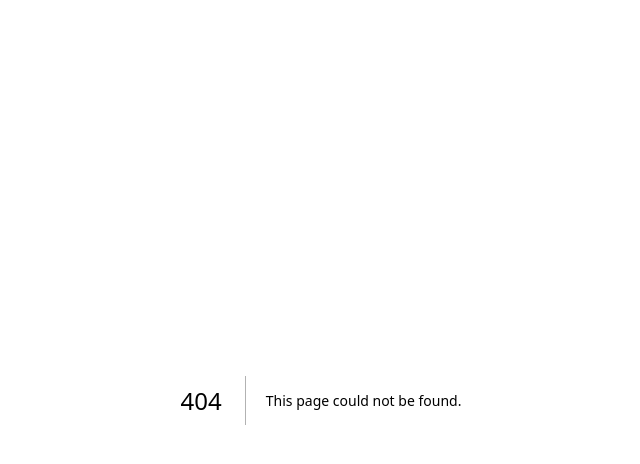
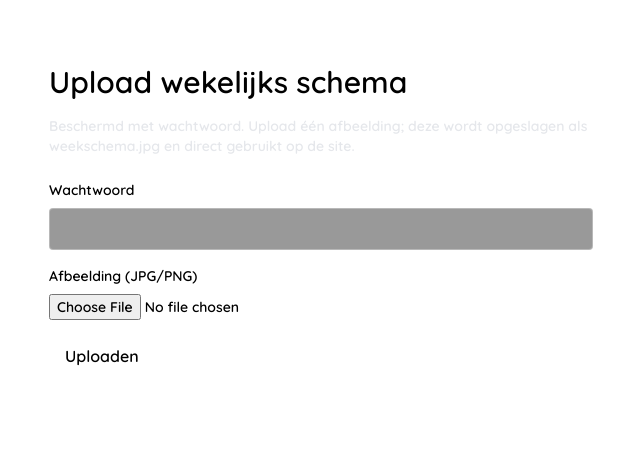
Before and after one commit to hpavenge/MaickelsBroodjes, a Next.js app: page /upload in a window 1280 px wide. Before the commit this address had no page. Shown: the top 464 px of the page, without its empty margins (319-959 px from the left). Built offline with nearby package versions, Linux system fonts and the light colour scheme.

Commit message:
added weekly schema jpg

```diff
--- /dev/null
+++ b/app/api/upload/route.ts
@@ -0,0 +1,34 @@
+import { NextResponse } from 'next/server'
+import { writeFile } from 'fs/promises'
+import path from 'path'
+
+export const runtime = 'nodejs'
+
+export async function POST(request: Request) {
+  // Trim to avoid accidental whitespace/newlines in env files or form values
+  const password = process.env.UPLOAD_PASSWORD?.trim()
+
+  const formData = await request.formData()
+  const incomingPassword = (formData.get('password') as string | null)?.trim()
+  const file = formData.get('file') as File | null
+
+  if (!password) {
+    return NextResponse.json({ error: 'Server password not set' }, { status: 500 })
+  }
+
+  if (!incomingPassword || incomingPassword !== password) {
+    return NextResponse.json({ error: 'Unauthorized' }, { status: 401 })
+  }
+
+  if (!file) {
+    return NextResponse.json({ error: 'No file uploaded' }, { status: 400 })
+  }
+
+  const bytes = await file.arrayBuffer()
+  const buffer = Buffer.from(bytes)
+  const targetPath = path.join(process.cwd(), 'public', 'weekschema.jpg')
+
+  await writeFile(targetPath, buffer)
+
+  return NextResponse.json({ success: true, message: 'Schema updated' })
+}
--- a/app/components/WekelijksSchema.tsx
+++ b/app/components/WekelijksSchema.tsx
@@ -1,7 +1,13 @@
 'use client'
+import Image from 'next/image'
 import { useEffect, useState } from 'react'
 
 const dagen = ['dinsdag', 'woensdag', 'donderdag', 'vrijdag', 'zaterdag']
+
+const schemaImage = {
+  src: '/weekschema.jpg',
+  alt: 'Wekelijks schema zoals geplaatst op socials',
+}
 
 const locaties = {
   even: {
@@ -141,11 +147,23 @@ export default function WekelijksSchema() {
     <section id="locaties" className="max-w-4xl mx-auto px-4 py-16">
       <h2 className="text-3xl font-bold mb-2">📅 Schema</h2>
       <br />
-      <p className="text-white text-sm mb-8">Kijk voor de actuele openingstijden en locaties op onze Facebook of Instagram pagina!
-      </p>
+
+      <div className="mb-10">
+        <figure className="border border-white/30 rounded-lg overflow-hidden bg-black/20">
+          <Image
+            src={schemaImage.src}
+            alt={schemaImage.alt}
+            width={1200}
+            height={1200}
+            className="w-full h-auto object-contain"
+            priority
+          />
+          <figcaption className="p-3 text-sm text-gray-200 bg-black/40">Wekelijks schema</figcaption>
+        </figure>
+      </div>
 
 
-      <div className="hidden md:flex justify-between flex-wrap gap-2 mb-6 w-full">
+      {/* <div className="hidden md:flex justify-between flex-wrap gap-2 mb-6 w-full">
         {dagen.map((dag) => (
           <button
             key={dag}
@@ -156,10 +174,10 @@ export default function WekelijksSchema() {
             {dag.charAt(0).toUpperCase() + dag.slice(1)}
           </button>
         ))}
-      </div>
+      </div> */}
 
       {/* //Mobile navigation for days */}
-      <div className="flex md:hidden justify-between items-center mb-6">
+      {/* <div className="flex md:hidden justify-between items-center mb-6">
         <button
           onClick={() => {
             const currentIdx = dagen.indexOf(selectedDay)
@@ -181,9 +199,9 @@ export default function WekelijksSchema() {
         >
           →
         </button>
-      </div>
+      </div> */}
 
-      <div
+      {/* <div
         key={selectedDay}
         className="space-y-6 transition-all duration-500 ease-in-out animate-fade"
       >
@@ -201,7 +219,7 @@ export default function WekelijksSchema() {
             </a>
           </div>
         ))}
-      </div>
+      </div> */}
 
     </section>
   )
--- /dev/null
+++ b/app/upload/page.tsx
@@ -0,0 +1,79 @@
+'use client'
+
+import { FormEvent, useState } from 'react'
+
+export default function UploadSchema() {
+  const [password, setPassword] = useState('')
+  const [file, setFile] = useState<File | null>(null)
+  const [status, setStatus] = useState<string | null>(null)
+  const [loading, setLoading] = useState(false)
+
+  async function handleSubmit(e: FormEvent<HTMLFormElement>) {
+    e.preventDefault()
+    setStatus(null)
+
+    if (!file) {
+      setStatus('Kies een afbeelding om te uploaden.')
+      return
+    }
+
+    setLoading(true)
+    const form = new FormData()
+    form.append('password', password)
+    form.append('file', file)
+
+    const res = await fetch('/api/upload', {
+      method: 'POST',
+      body: form,
+    })
+
+    const data = await res.json()
+    if (!res.ok) {
+      setStatus(data.error || 'Upload mislukt.')
+    } else {
+      setStatus('Upload gelukt! Vernieuw de pagina om het nieuwe schema te zien.')
+    }
+    setLoading(false)
+  }
+
+  return (
+    <section className="max-w-xl mx-auto px-4 py-16">
+      <h1 className="text-3xl font-bold mb-4">Upload wekelijks schema</h1>
+      <p className="text-sm text-gray-200 mb-6">Beschermd met wachtwoord. Upload één afbeelding; deze wordt opgeslagen als weekschema.jpg en direct gebruikt op de site.</p>
+
+      <form onSubmit={handleSubmit} className="space-y-4">
+        <div className="space-y-2">
+          <label className="block text-sm font-medium">Wachtwoord</label>
+          <input
+            type="password"
+            value={password}
+            onChange={(e) => setPassword(e.target.value)}
+            className="w-full px-3 py-2 rounded bg-black/40 border border-white/30 focus:border-white outline-none"
+            required
+          />
+        </div>
+
+        <div className="space-y-2">
+          <label className="block text-sm font-medium">Afbeelding (JPG/PNG)</label>
+          <input
+            type="file"
+            accept="image/*"
+            onChange={(e) => setFile(e.target.files?.[0] || null)}
+            className="w-full text-sm"
+            required
+          />
+        </div>
+
+        <button
+          type="submit"
+          disabled={loading}
+          className="px-4 py-2 rounded bg-white text-black font-semibold disabled:opacity-60"
+        >
+          {loading ? 'Bezig met uploaden…' : 'Uploaden'}
+        </button>
+      </form>
+
+      {status && <p className="mt-4 text-sm">{status}</p>}
+    </section>
+  )
+}
```
Also changed, not shown: public/weekschema.jpg (added).
